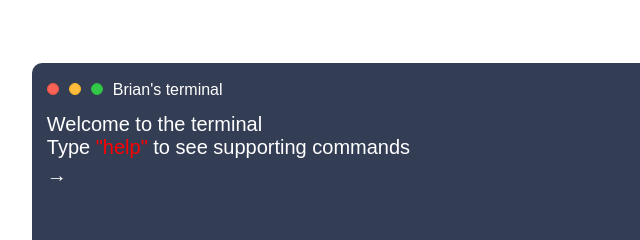
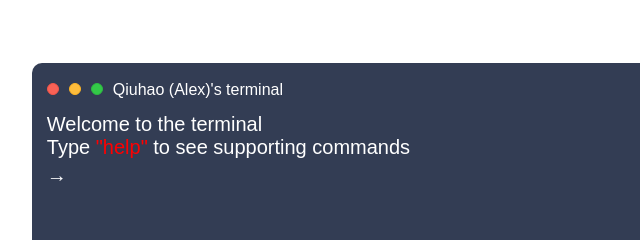
Before and after one commit to bravealex1/Terminal-Website.github.io, a plain HTML site: page index.html in a window 1280 px wide. Shown: the top 240 px of the page, 229-869 px from the left. Drawn offline with Linux system fonts and the light colour scheme; files that its build step writes are made by us from their sources.

Commit message:
Update index.html

```diff
--- a/index.html
+++ b/index.html
@@ -12,7 +12,7 @@
                 <div class="close"></div>
                 <div class="min"></div>
                 <div class="max"></div>
-                <span class="terminal-bar-text">Brian's terminal</span>
+                <span class="terminal-bar-text">Qiuhao (Alex)'s terminal</span>
             </div>
 
             <div class="terminal-content" id="terminal_content">
```
